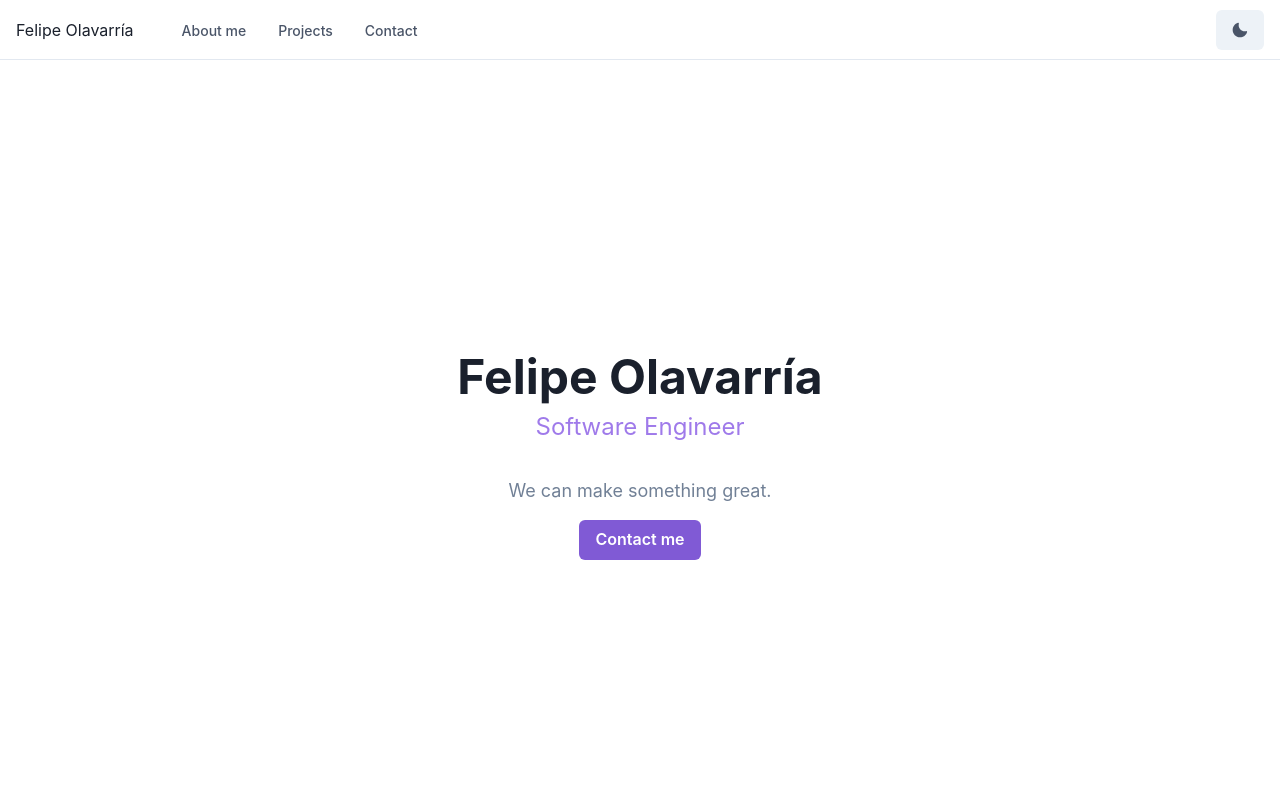
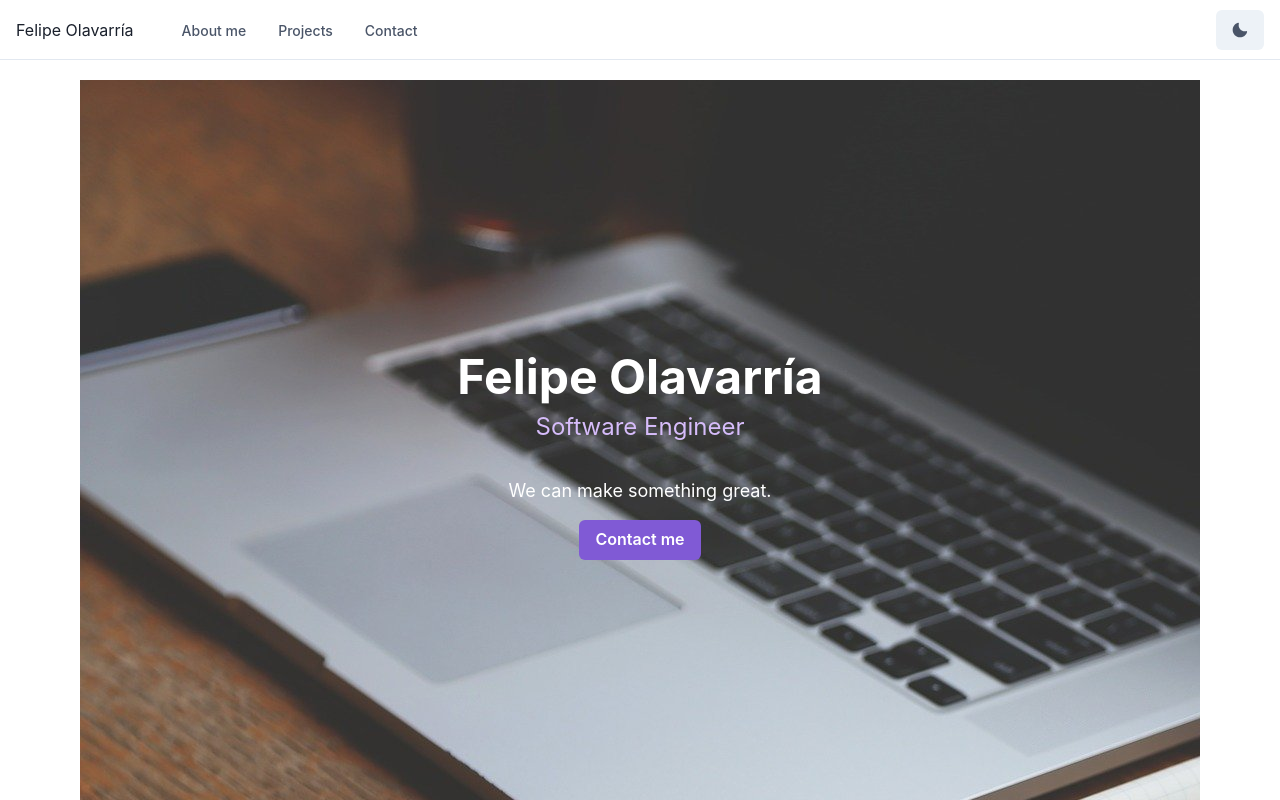
Before and after one commit to desolaser/portfolio, a Next.js app: page / in a window 1280 px wide. Shown: the top 800 px of the page. Built offline with nearby package versions, Linux system fonts and the light colour scheme.

Commit message:
Add image to hero and change text to be white always

```diff
--- a/components/sections/hero.tsx
+++ b/components/sections/hero.tsx
@@ -1,20 +1,26 @@
 import type { FunctionComponent } from 'react'
-import { Box, Center, Heading, Text, Button } from '@chakra-ui/react'
+import {
+  Box,
+  Center,
+  Heading,
+  Text,
+  Button
+} from '@chakra-ui/react'
 
 const Hero: FunctionComponent = () => {
   return (
-    <Center h="100vh" w="full">
+    <Center h="100vh" w="full" bgImage="url('/images/hero.jpg')">
       <Box textAlign="center">
-        <Heading size="2xl">Felipe Olavarría</Heading>
-        <Text color={'purple.400'} fontSize="1.5rem" my=".5rem">
+        <Heading size="2xl" color="white">Felipe Olavarría</Heading>
+        <Text color={'purple.200'} fontSize="1.5rem" my=".5rem">
           Software Engineer
         </Text>
 
         <Box my="2rem">
-          <Text fontSize={{ base: 'md', lg: 'lg' }} color={'gray.500'}>
+          <Text fontSize={{ base: 'md', lg: 'lg' }} color="white">
             We can make something great.
           </Text>
-          <Button colorScheme="purple" my="1rem">
+          <Button bgColor="purple.500" colorScheme="purple" textColor="white" my="1rem">
             Contact me
           </Button>
         </Box>
```
Also changed, not shown: public/images/hero.jpg (added).
